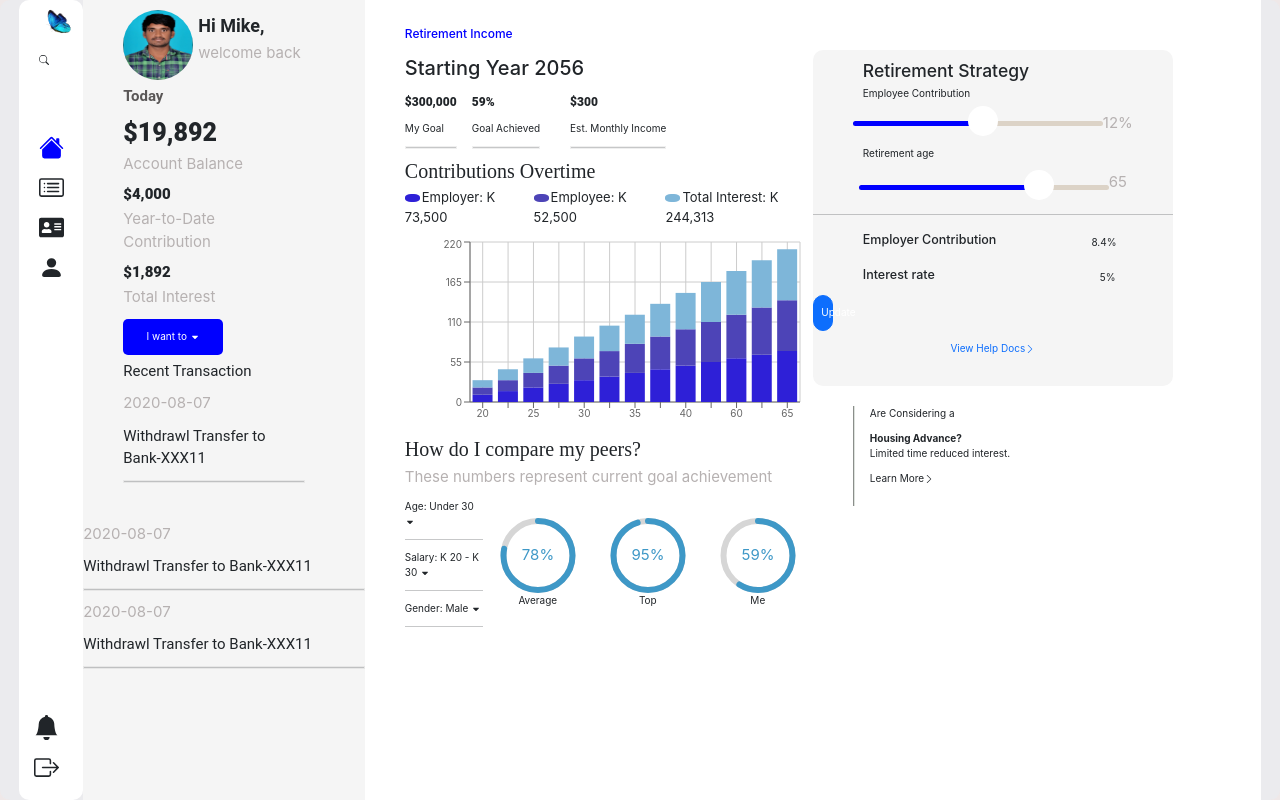
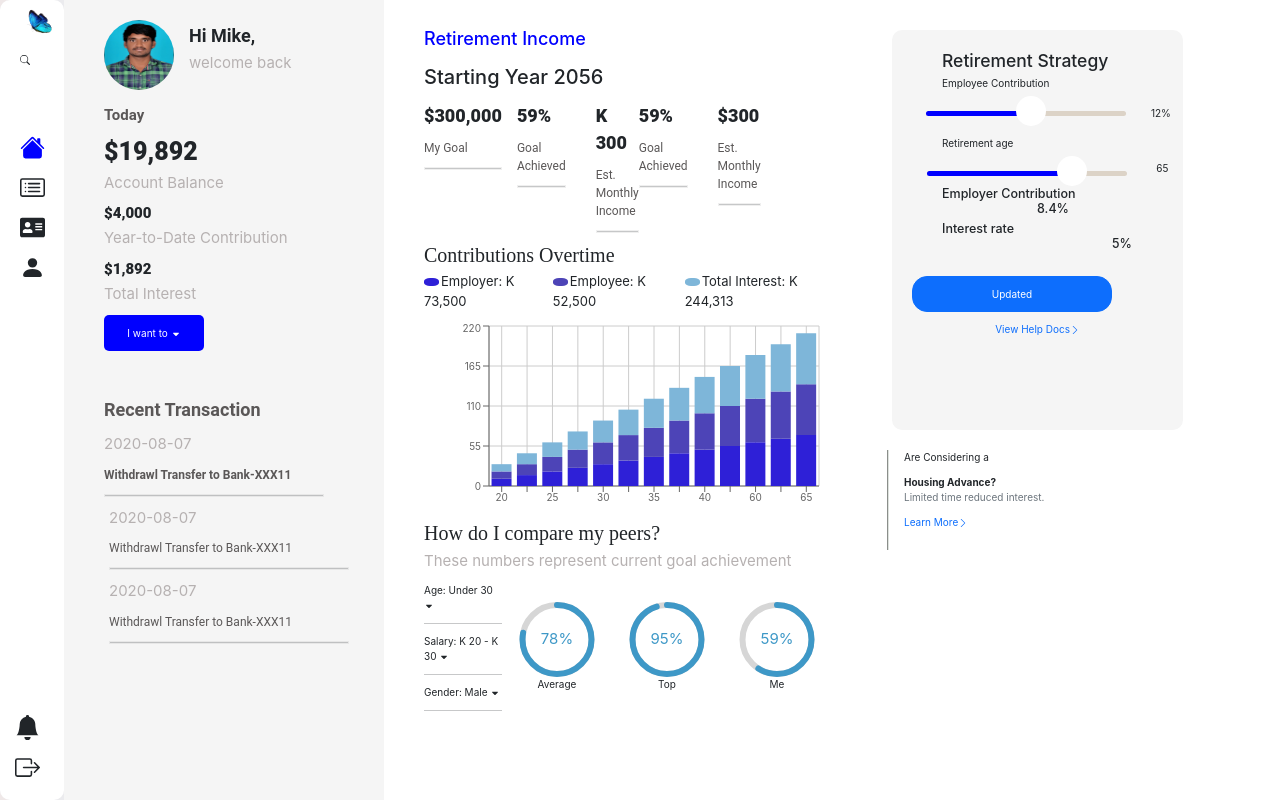
Before and after one commit to d-prakash/dashboardtask, a React (Create React App) app: page / in a window 1280 px wide. Built offline with nearby package versions, Linux system fonts and the light colour scheme; the HTML template or start-up script is replaced by a standard one.

Commit message:
Fifth commit

```diff
--- a/src/App.css
+++ b/src/App.css
@@ -1,11 +1,8 @@
 .main-container{
   display: flex;
   flex-direction: row;
-  justify-content: center;
-  align-items: center;
   background-color: rgb(239, 232, 232);
-  width: 100vw;
-  background-size: cover;
+  min-width: 100vw;
   min-height: 100vh;
   padding: 0;
   margin: 0;
@@ -13,8 +10,6 @@
 .app-container{
   display: flex;
   flex-direction: row;
-  justify-content: center;
-  align-items: center;
   background-color: rgb(235, 235, 238);
   border-radius: 10px;
   width: 100%;
@@ -24,6 +19,9 @@
 
 @media screen and (max-width:767px) {
   .app-container{
+    display: flex;
     flex-direction: column;
+    justify-content: space-around;
+    align-items: center;
   }
 }
--- a/src/App.js
+++ b/src/App.js
@@ -7,9 +7,9 @@ function App() {
   return (
     <div className="main-container ">
       <div className='app-container'>
-        <Sidebar />
-        <Profile />
-        <Chart/>
+          <Sidebar />
+          <Profile />
+          <Chart/>
         <ThirdSection/>
       </div>
     </div>
--- a/src/components/Chart/index.css
+++ b/src/components/Chart/index.css
@@ -1,18 +1,21 @@
 .chart-section-container{
     background-color: #fff;
-    height: 100vh;
+    display: flex;
+    flex-direction: column;
+    height: 100%;
     background-size: cover;
     width: 35vw;
 }
-.income-container {
-    display: flex;
-    flex-direction: row;
-}
+
 .income-details-container{
     display: flex;
     flex-direction: row;
+    justify-content: space-between;
+    width: 80%;
 }
-
+.heading{
+    color: rgb(90, 87, 87);
+}
 .top-container{
     margin-left: 40px;
     margin-top: 25px;
@@ -50,9 +53,6 @@
 .progressbar-section{
     display: flex;
     flex-direction: row;
-}
-.income-container{
-    display: flex;
 }
 
 .contribution-container{
@@ -93,11 +93,11 @@
         background-color: #fff;
         background-size: cover;
         width: 90%;
-        height: 80vh;
+        height: 90%;
         margin-top: 35px;
-        margin-bottom: 40px;
-        margin: 50px;
+        margin: 30px;
         border-radius: 10px;
+        padding-bottom: 35px;
 
     }
     .bell-icon{
@@ -123,10 +123,16 @@
     .bar-container{
         width: 80%;
     }
+    .income-container-price{
+        display: none;
+    }
 }
 
 @media only screen and (min-width: 768px) {
     .bell-icon{
         display: none;
     }
+    .income-container {
+        display: none;
+    }
 }
--- a/src/components/Chart/index.js
+++ b/src/components/Chart/index.js
@@ -41,23 +41,33 @@ const Chart = () => {
 	  <div className='chart-section-container'>
 	  	<div className='bell-icon'><BsBellFill size={20}/></div>
 		<div className='d-flex flex-column top-container'>
-			<p style={{fontSize:"12px",fontWeight:500,color:'blue'}}>Retirement Income</p>
+			<p style={{fontSize:"18px",fontWeight:500,color:'blue'}}>Retirement Income</p>
 			<p style={{fontSize:"20px",fontWeight:500}}>Starting Year 2056</p>
 			<div className='income-details-container'>
-				<div className='mr-4'>
-					<p className='amount' style={{fontSize:"12px"}}>$300,000</p>
-					<p>My Goal</p>
+				<div className='income-container-one mr-4'>
+					<p className='amount' style={{fontSize:"18px"}}>$300,000</p>
+					<p className='heading'>My Goal</p>
 					<hr className='horizontal-line'/>
 				</div>
-				<div className='income-container'>
+				<div className='mr-4 d-none d-lg-block'>
+						<p className='amount'style={{fontSize:"18px"}}>59%</p>
+						<p className='heading'>Goal Achieved</p>
+						<hr className='horizontal-line'/>
+					</div>
+					<div className='ml-4 d-none d-lg-block'>
+						<p className='amount' style={{fontSize:"18px"}}>K 300</p>
+						<p className='heading'>Est. Monthly Income</p>
+						<hr className='horizontal-line'/>
+					</div>
+				<div className='income-container d-flex flex-row'>
 					<div className='mr-4'>
-						<p className='amount'style={{fontSize:"12px"}}>59%</p>
-						<p>Goal Achieved</p>
+						<p className='amount'style={{fontSize:"18px"}}>59%</p>
+						<p className='heading'>Goal Achieved</p>
 						<hr className='horizontal-line'/>
 					</div>
 					<div className='ml-4'>
-						<p className='amount' style={{fontSize:"12px"}}>$300</p>
-						<p>Est. Monthly Income</p>
+						<p className='amount' style={{fontSize:"18px"}}>$300</p>
+						<p className='heading'>Est. Monthly Income</p>
 						<hr className='horizontal-line'/>
 					</div>
 				</div>
--- a/src/components/Profile/index.css
+++ b/src/components/Profile/index.css
@@ -2,8 +2,8 @@
     background-color: whitesmoke;
     display: flex;
     flex-direction: column;
-    height: 100vh;
-    width: 22vw;
+    min-height: 100vh;
+    width: 25vw;
 }
 
 .bio-section{
@@ -31,8 +31,7 @@
     margin-left: 40px;
 }
 .profile-bottom-section{
-    margin-top: 5px;
-    margin-bottom: 30px;
+    margin-top: 45px;
     margin-left: 40px;
     margin-right: 60px;
 }
@@ -75,12 +74,16 @@ button{
 }
 .heading{
     font-family: "Roboto";
-    font-size: 15px;
+    font-size: 12px;
 }
 .horizontal-line{
     border: 0.2px groove rgb(193, 193, 193);
 }
 
+.transaction-section{
+   width: 75%;
+   margin-left: 45px;
+}
 .profile-mobile-container{
     background-color: #fff;
     display: flex;
@@ -106,9 +109,6 @@ button{
     width: 200px;
     margin-left: 10px;
 }
-.description-md{
-    display: none;
-}
 
 @media only screen and (min-width: 768px) {
     .mobile-icons-container{
@@ -123,9 +123,20 @@ button{
     .amount-contribution-details{
         display: flex;
         flex-direction: row;
+        justify-content: space-between;
+        width: 70%;
+    }
+    .button-container{
+        margin-left: 50px;
+        width: 50%;
     }
     .transaction-section{
         display: none;
+    }
+    .profile-bottom-section{
+        margin-top: 45px;
+        margin-left: 40px;
+        margin-bottom: 40px;
     }
     .profile-container{
         background-color: #fff;
@@ -133,8 +144,8 @@ button{
         border-radius: 10px;
         display: flex;
         flex-direction: column;
-        max-height: 80vh;
-        margin: 50px;
+        max-height: 70vh;
+        margin-left: 20px;
 
     }
     .mobile-icons-container{
@@ -166,12 +177,11 @@ button{
     .trans-section,.profile-bottom-section{
         background-color: whitesmoke;
         padding: 20px;
-        width: 80%;
+        width: 75%;
         border-radius: 10px;
         display: flex;
         flex-direction: column;
         align-items: flex-start;
 
-
     }
 }
--- a/src/components/Profile/index.js
+++ b/src/components/Profile/index.js
@@ -9,8 +9,8 @@ const Profile = () =>{
             <div className='bell-icon'><BsBellFill size={20}/></div>
                 <div className="bio-section">
                     <img src={person} className="person-image" alt="person"/>
-                    <div className="d-flex flex-column p-2">
-                        <h3 className="person-name">Hi Mike,</h3>
+                    <div className="d-flex flex-column p-4">
+                        <h3 className="person-name font-weight-bold">Hi Mike,</h3>
                         <p className="description">welcome back</p>
                     </div>
                 </div>
@@ -22,20 +22,23 @@ const Profile = () =>{
                         <div>
                             <h1 className="amount">$4,000</h1>
                             <p className="description d-none d-lg-block">Year-to-Date Contribution</p>
-                            <p className="description-md">Year-to-Date </p>
+                            <p className="description d-lg-none">Year-to-Date </p>
                         </div>
                         <div>
                             <h1 className="amount">$1,892</h1>
                             <p className="description">Total Interest</p>
                         </div>
                     </div>
-                    <button className=" button"> I want to <FaCaretDown/></button>
+                    <div className="button-container">
+                        <button className="button d-none d-lg-block"> I want to <FaCaretDown/></button>
+                        <button className="button d-lg-none d-md-block"> I want to...</button>
+                    </div>
                 </div>
                 <div className="profile-bottom-section">
-                    <p className="heading">Recent Transaction</p>
+                    <p className="heading font-weight-bold" style={{fontSize:"18px"}}>Recent Transaction</p>
                     <div>
                         <p className="description">2020-08-07</p>
-                        <p className="heading">Withdrawl Transfer to Bank-XXX11</p>
+                        <p className="heading font-weight-bold">Withdrawl Transfer to Bank-XXX11</p>
                         <hr className="horizontal-line "/>
                     </div>
                 </div>
--- a/src/components/ThirdSection/index.css
+++ b/src/components/ThirdSection/index.css
@@ -6,16 +6,15 @@
 .top-heading{
     margin-left: 50px;
 }
-.top-section-heading{
-    padding-top:25px ;
-}
+
 .progressbar{
     background: rgb(220, 211, 199);
-    width: 250px;
+    width: 200px;
     height: 5px;
     margin-bottom: 20px;
     border-radius: 5px;
     margin-top: 10px;
+    margin-left: 22px;
 }
 .progressbar div{
     height: 5px;
@@ -35,14 +34,16 @@
 }
 .sec-container{
     display: flex;
-    justify-content: center;
+    flex-direction: row;
+    justify-content: space-around;
     align-items: center;
 }
 .progressbarone{
     background: rgb(220, 211, 199);
-    width: 250px;
+    width: 200px;
     height: 5px;
     border-radius: 5px;
+    margin-left: 20px;
 }
 .progressbarone div{
     height: 5px;
@@ -60,21 +61,31 @@
     margin-right: -20px;
 
 }
+.interst-percentage{
+    margin-left: 170px;
+}
 .third-section-container{
     background-color: whitesmoke;
-    width: 45vh;
-    margin-top: 50px;
-    padding-top: 10px;
+    padding-top: 20px;
     padding-bottom: 10px;
     border-radius: 10px;
+    margin-top: 30px;
+    width: 65%;
+    height: 50%;
 
 }
-.mobile-third-section-container{
+.mobile-third-section-containr{
     background-color: whitesmoke;
     width: 70%;
     margin-left: 35px;
     padding-top: 10px;
 
+}
+.contribution{
+    display: flex;
+    flex-direction: column;
+    justify-content: center;
+    margin-left: 50px;
 }
 .vertical-line {
     border-left: 2px groove rgb(221, 226, 221);
@@ -100,10 +111,6 @@
     margin-left: 95px;
 }
 
-.contribution{
-    margin-bottom: 20px;
-}
-
 .third-section-bar-container{
     display: flex;
     flex-direction: row;
@@ -117,23 +124,69 @@
     flex-direction: column;
 }
 
-@media only screen and (max-width: 767px) {
+@media screen and (max-width: 767px) {
     .third-section-app-container{
-        width: 100%;
+        width: 90%;
         margin: 0;
-        padding: 10px;
+        border-radius: 10px;
+        display: flex;
+        flex-direction: column;
+        justify-content: center;
+        height: 85%;
+        margin-left: 25px;
+        margin-right:15px ;
 
     }
+    .close-button{
+        display: flex;
+        align-self: flex-end;
+        margin: 10px;
+    }
     .third-section-circular-bar{
-        height: 60%;
-        width: 80%;
+        height: 90px;
+        width: 100px;
+        margin-top: 10px;
 
     }
     .third-section-container{
-        width: 90%;
-        border-radius: 10px;
+        width: 100%;
+        display: flex;
+        flex-direction: column;
+        border-radius: 40px;
     }
     .third-section-bar-container{
         width: 80%;
+        margin-top: 70px;
+        margin-left: 30px;
+    }
+    .description-percentage{
+        background-color: #fff;
+
+    }
+    .contribution{
+       display: flex;
+       flex-direction: column;
+       justify-content: center;
+       margin-left: 45px;
+    }
+    .interst-percentage{
+        margin-left: 170px;
+    }
+    .section-container{
+        margin-left: 20px;
+    }
+    .lg-button{
+        width: 100%;
+        border-bottom-left-radius: 20px;
+        border-bottom-right-radius: 20px;
     }
 }
+
+@media only screen and (min-width: 768px) {
+.top-section-container{
+    display: none;
+}
+.third-section-container{
+    margin-left: 60px;
+}
+}
--- a/src/components/ThirdSection/index.js
+++ b/src/components/ThirdSection/index.js
@@ -1,23 +1,22 @@
 import './index.css'
-import {BsChevronRight} from 'react-icons/bs'
+import {BsChevronRight,BsXLg} from 'react-icons/bs'
 import { FaCaretDown } from "react-icons/fa";
 import { CircularProgressbar } from 'react-circular-progressbar';
 const ThirdSection = () =>{
     const barChartData = [{name:"Average",percentage:78},{name:"Top",percentage:95},{name:"Me",percentage:59}]
     return(
         <div className='third-section-app-container'>
-          <div className='d-lg-none'>
             <div className='top-section-container'>
-                <div className='sectioon-container'>
-                <h1 className='bottom-heading '>How do I compare my peers?</h1>
-                <p className='description'>These numbers represent current goal achievement</p>
-
-                        <p className='heading'>Age: Under 30 <FaCaretDown/></p>
-                        <hr/>
-                        <p className='heading'>Salary: K 20 - K 30 <FaCaretDown/></p>
-                        <hr/>
-                        <p className='heading'>Gender: Male <FaCaretDown/></p>
-                        <hr/>
+                <div className='section-container'>
+                    <div className='close-button'><BsXLg /></div>
+                    <h1 className='bottom-heading '>How do I compare my peers?</h1>
+                    <p className='description'>These numbers represent current goal achievement</p>
+                            <span className='third-heading'>Age: Under 30 <FaCaretDown/></span>
+                            <span><hr/></span>
+                            <span className='third-heading'>Salary: K 20 - K 30 <FaCaretDown/></span>
+                            <span><hr/></span>
+                            <span className='third-heading'>Gender: Male <FaCaretDown/></span>
+                            <span><hr/></span>
                 </div>
                     <div className='third-section-bar-container'>
                         {barChartData.map(item=>{return(
@@ -27,8 +26,8 @@ const ThirdSection = () =>{
                         </div>
                         )})}
                     </div>
-                </div>
-		    </div>
+            </div>
+
             <div className='third-section-container'>
                 <h3 className='top-heading'>Retirement Strategy</h3>
                 <p className='top-heading'>Employee Contribution</p>
@@ -36,47 +35,33 @@ const ThirdSection = () =>{
                     <div className="progressbar ">
                         <div className="" ><span></span></div>
                     </div>
-                    <p className='description'>12%</p>
+                    <p className='description-percentage'>12%</p>
                 </div>
                 <p className='top-heading'>Retirement age</p>
                 <div className='sec-container'>
                     <div className="progressbarone">
                         <div className="" ><span></span></div>
                     </div>
-                    <p className='description '>65</p>
+                    <p className='description-percentage'>65</p>
                 </div>
-                <hr/>
                 <div className='contribution'>
-                    <div className='contribution-details'>
-                        <h5>Employer Contribution</h5>
-                        <p className='percentage'>8.4%</p>
-                    </div>
-                    <div className='contribution-details'>
-                        <h5>Interest rate</h5>
-                        <p style={{marginLeft:"165px"}} className='percentage'>5%</p>
-                    </div>
-                    <button style={{width:"100%",textAlign:"center",borderRadius:"15px"}} className='btn btn-primary d-lg-none'>Update</button>
-                    <button style={{width:"20px",textAlign:"center",borderRadius:"15px"}} className='btn btn-primary d-none d-lg-block'>Update</button>
+                    <h5>Employer Contribution <span className='percentage'>8.4%</span></h5>
+                    <h5>Interest rate <span className='interst-percentage mr-4'>5%</span></h5>
+                </div>
+                <div>
+                <button className='btn btn-primary lg-button d-lg-none'>Update</button>
+                    <button style={{width:"200px",textAlign:"center",borderRadius:"15px",marginLeft:"20px",marginTop:"20px"}} className='btn btn-primary d-none d-lg-block'>Updated</button>
                     <p className='text-center text-primary d-none d-lg-block m-3'>View Help Docs<span><BsChevronRight/></span></p>
                 </div>
             </div>
-            <div className='third-bottom-section d-none'>
-                <div className="vertical-line"></div>
-                <div>
-                    <p>Are Considering a</p>
-                    <span className='font-weight-bold'>Housing Advance?</span>
-                    <p>Limited time reduced interest.</p>
-                    <p>Learn More<span><BsChevronRight/></span></p>
-                </div>
-            </div>
-            <div className='d-lg-block d-none'>
+            <div className='d-lg-block ml-4 d-none'>
                <div className='third-bottom-section '>
                 <div className="vertical-line"></div>
                 <div>
                     <p>Are Considering a</p>
                     <span className='font-weight-bold'>Housing Advance?</span>
-                    <p>Limited time reduced interest.</p>
-                    <p>Learn More<span><BsChevronRight/></span></p>
+                    <p className='text-muted'>Limited time reduced interest.</p>
+                    <p className='text-primary'>Learn More<span><BsChevronRight/></span></p>
                 </div>
                 </div>
             </div>
```
Lines whose indentation alone changed are shown as unchanged.
